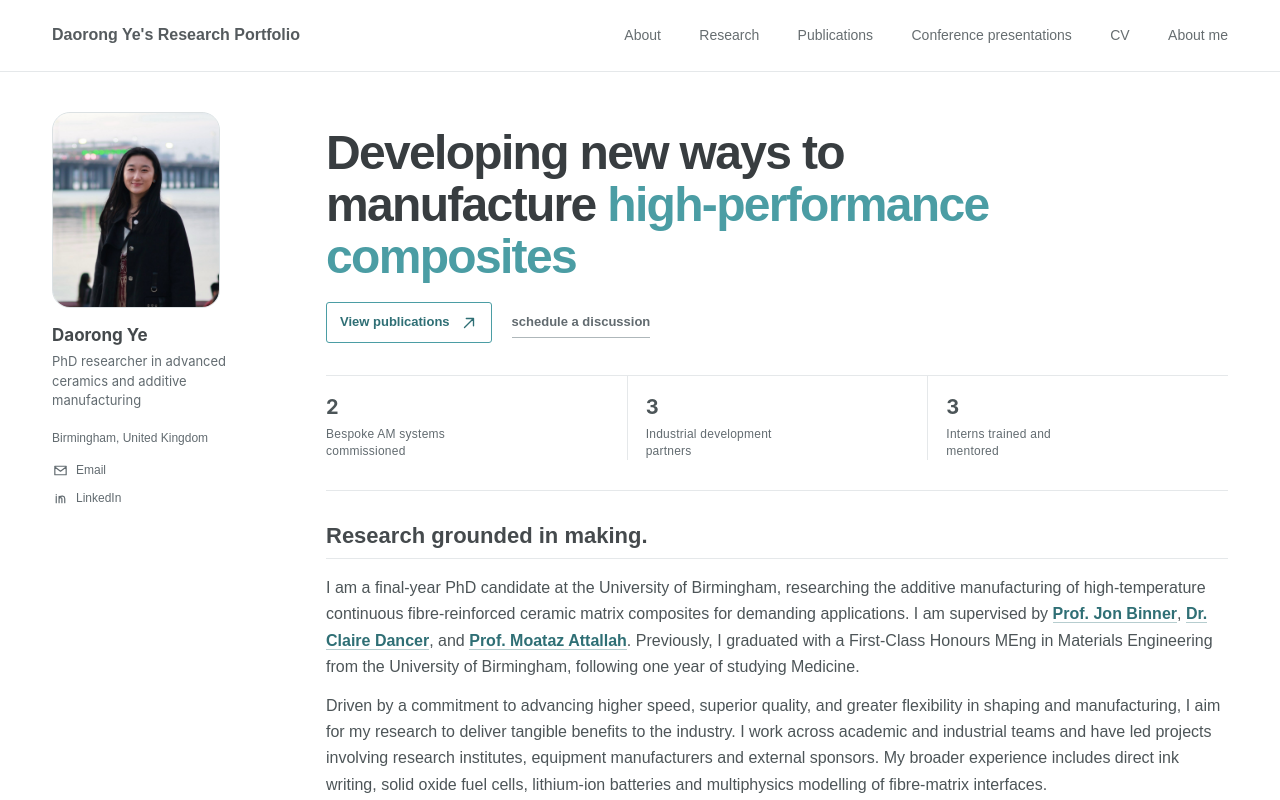
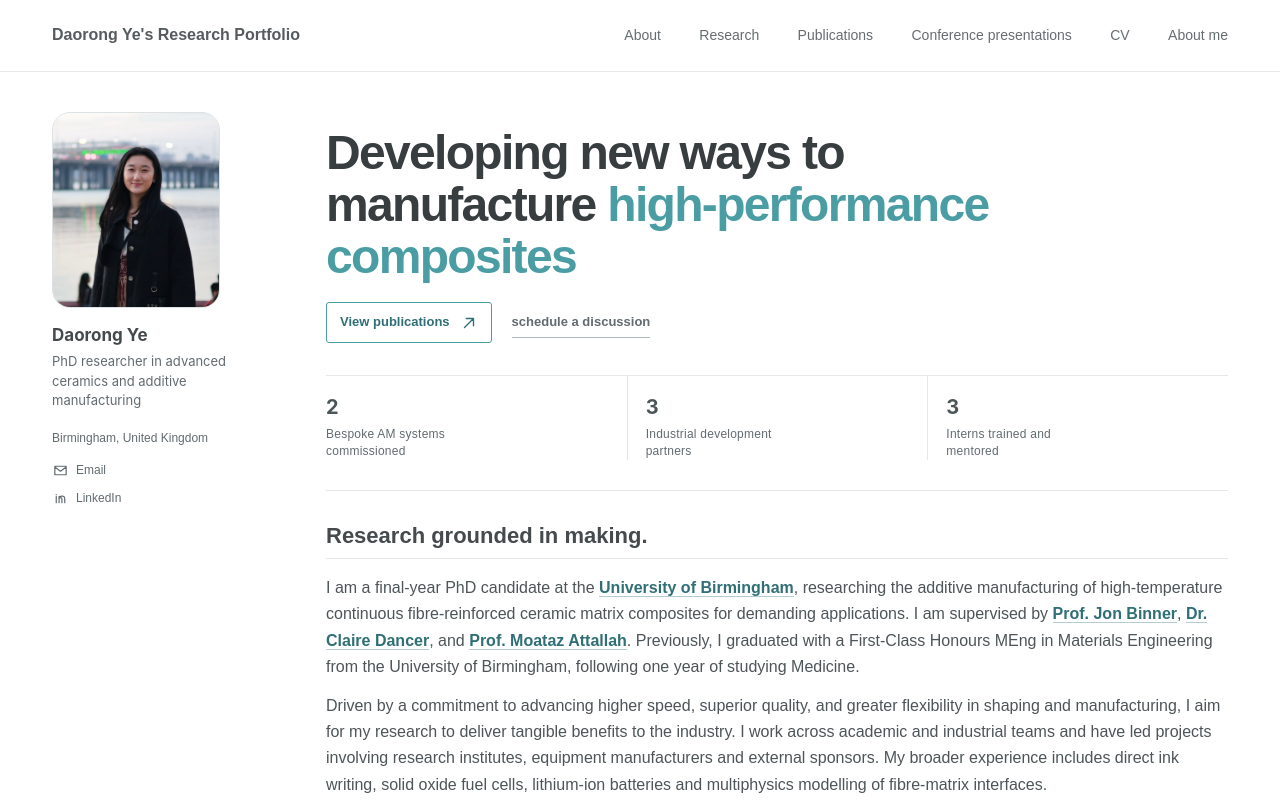
Before and after one commit to daorong-y/portfolio, a React (Vite) app: page / in a window 1280 px wide. Shown: the top 800 px of the page. Built offline with nearby package versions, Linux system fonts and the light colour scheme.

Commit message:
Link University of Birmingham homepage

```diff
--- a/src/App.tsx
+++ b/src/App.tsx
@@ -234,9 +234,18 @@ export default function Home() {
           </div>
           <div className="about-grid">
             <p className="lead-paragraph">
-              I am a final-year PhD candidate at the University of Birmingham, researching the
-              additive manufacturing of high-temperature continuous fibre-reinforced ceramic
-              matrix composites for demanding applications. I am supervised by{" "}
+              I am a final-year PhD candidate at the{" "}
+              <a
+                className="supervisor-link"
+                href="https://www.birmingham.ac.uk/"
+                target="_blank"
+                rel="noreferrer"
+              >
+                University of Birmingham
+              </a>
+              , researching the additive manufacturing of high-temperature continuous
+              fibre-reinforced ceramic matrix composites for demanding applications. I am
+              supervised by{" "}
               <a
                 className="supervisor-link"
                 href="https://www.birmingham.ac.uk/staff/profiles/metallurgy/binner-jon"
```
